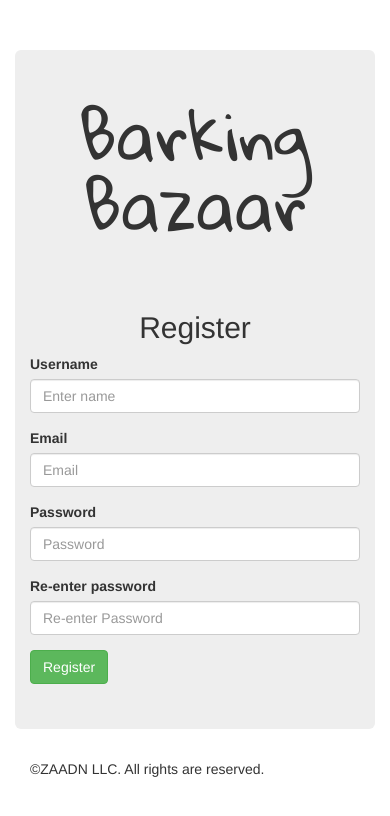
After one commit to iamzafar/UMBC, a PHP site: page /CMSC-447/register.html in a window 390 px wide. The commit adds this page. Shown: the top 816 px of the page. Run offline with PHP 8.4, Linux system fonts and the light colour scheme.

Commit message:
adding register page

```diff
--- /dev/null
+++ b/CMSC-447/register.html
@@ -0,0 +1,66 @@
+<!DOCTYPE html>
+<html lang="en">
+<head>
+	<title>Register</title>
+    <meta charset="utf-8">
+    <meta name="viewport" content="width=device-width, initial-scale=1">
+    <link rel="stylesheet" href="https://maxcdn.bootstrapcdn.com/bootstrap/3.3.7/css/bootstrap.min.css">
+    <link href="https://fonts.googleapis.com/css?family=Gloria+Hallelujah" rel="stylesheet">
+
+    <script src="https://ajax.googleapis.com/ajax/libs/jquery/1.12.4/jquery.min.js"></script>
+    <script src="https://maxcdn.bootstrapcdn.com/bootstrap/3.3.7/js/bootstrap.min.js"></script>
+    <link rel="stylesheet" type="text/css" href="stylesheet/design.css">
+</head>
+<body>
+    <!-- Register -->
+    <div class="container">
+
+        <div class="jumbotron">
+
+            <h1 class="sign">Barking Bazaar</h1>
+            <br> <br>
+            <h2 align="center">Register</h2>
+
+            <form class="form-horizontal">
+                <div class="form-group">
+                    <label for="inputName" class="col-sm-offset-2 col-sm-2 control-label">Username</label>
+                    <div class="col-sm-5">
+                        <input type="text" class="form-control" placeholder="Enter name">
+                    </div>
+                </div>
+
+                <div class="form-group">
+                    <label for="inputEmail3" class="col-sm-offset-2 col-sm-2 control-label">Email</label>
+                    <div class="col-sm-5">
+                        <input type="email" class="form-control" id="inputEmail3" placeholder="Email">
+                    </div>
+                </div>
+              <div class="form-group">
+                <label for="inputPassword3" class="col-sm-offset-2 col-sm-2 control-label">Password</label>
+                    <div class="col-sm-5">
+                        <input type="password" class="form-control" id="inputPassword3" placeholder="Password">
+                    </div>
+                </div>
+                <div class="form-group">
+                    <label for="inputPassword3" class="col-sm-offset-2 col-sm-2 control-label">Re-enter password</label>
+                    <div class="col-sm-5">
+                        <input type="password" class="form-control" id="inputPassword3" placeholder="Re-enter Password">
+                    </div>
+                </div>
+              <div class="form-group">
+                <div class="col-sm-offset-6 col-sm-10">
+                  <button type="submit" class="btn btn-success">Register</button>
+                </div>
+              </div>
+            </form>
+        </div>
+
+
+        <footer class="container-fluid">
+            &copy;ZAADN LLC. All rights are reserved.
+        </footer>
+    </div>
+
+
+</body>
+</html>
--- a/CMSC-447/stylesheet/design.css
+++ b/CMSC-447/stylesheet/design.css
@@ -5,7 +5,11 @@
 }
 
 #barterimage{
-	background-image: url('barter.jpg') 50px 50px;
+	background-image: url('barter.jpg');
 	background-repeat:no-repeat;
 
 }
+
+.container{
+	margin-top: 50px;
+}
```
